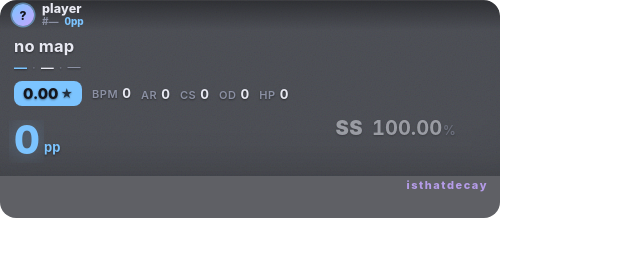
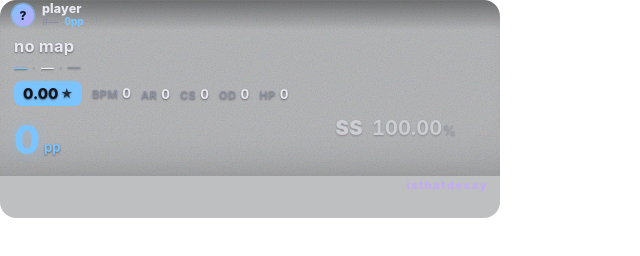
Before and after one commit to TogiFerretFerret/decay-counter, a plain HTML site: page index.html in a window 1280 px wide. Shown: the whole page, without its empty margins (0-640 px from the left). Drawn offline with Linux system fonts and the light colour scheme.

Commit message:
overlay: tint down to 0.3 (more see-through frosted glass)

```diff
--- a/css/theme.css
+++ b/css/theme.css
@@ -10,7 +10,7 @@
 	/* surfaces */
 	--bg: #0f1017;
 	--panel: 18, 20, 28; /* rgb triplet; opacity applied via --panel-opacity */
-	--panel-opacity: 0.75; /* fixed — do not change */
+	--panel-opacity: 0.3;
 	--panel-blur: 26px;
 	--radius: 16px;
 
```
